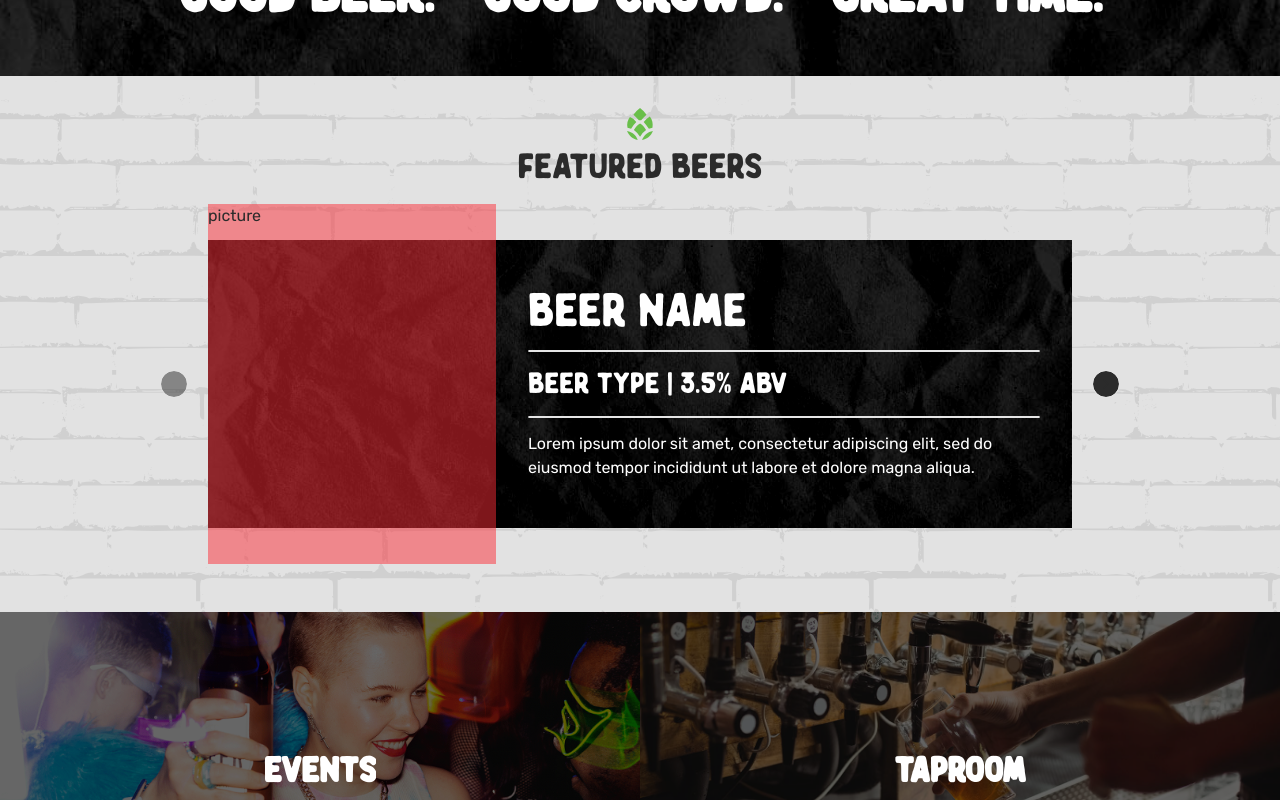
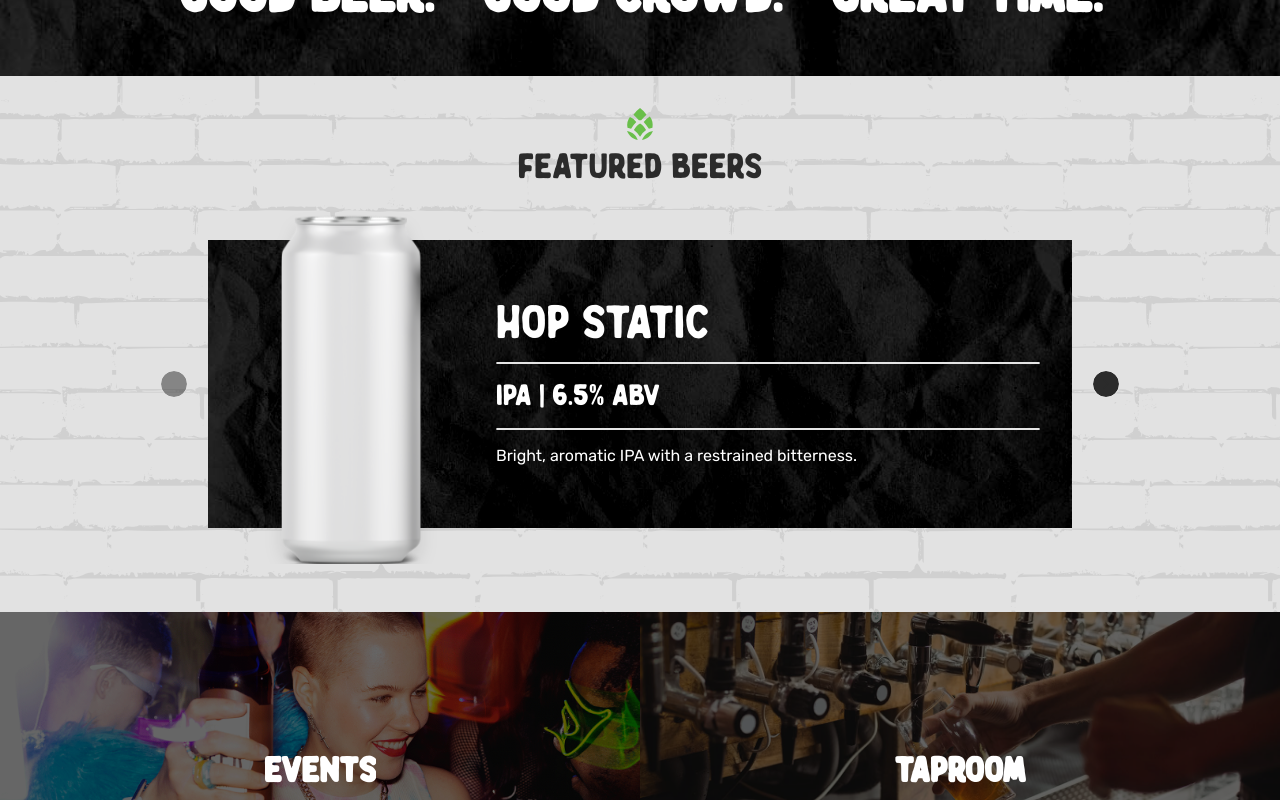
Before and after one commit to Eddie98Lopez/full-circle-nextjs, a Next.js app: page / in a window 1280 px wide. Shown: the part 660-1460 px from the top of the page. Built offline with nearby package versions, Linux system fonts and the light colour scheme.

Commit message:
added the placeholder beer can image and featured beers on home page is now coming from dummy data.

```diff
--- a/app/page.tsx
+++ b/app/page.tsx
@@ -6,6 +6,7 @@ import Banner from "@/components/ui/banner";
 import SocialLinksBar from "@/components/social-bar";
 import { dummySocialLinks } from "@/lib/menus";
 import Link from "next/link";
+import { dummyMyBeers } from "@/lib/dummyData";
 import {
   Carousel,
   CarouselContent,
@@ -68,12 +69,13 @@ export default function Home() {
           <div className=" max-w-4xl mx-auto p-4">
             <Carousel>
               <CarouselContent>
-                <CarouselItem>
-                  <FeaturedBeerCard />
-                </CarouselItem>
-                <CarouselItem>
-                  <FeaturedBeerCard />
-                </CarouselItem>
+                {dummyMyBeers
+                  .filter((beer) => beer.isFeaturedBeer == true)
+                  .map((beer) => (
+                    <CarouselItem key={`featured-beer-${beer.id}`}>
+                      <FeaturedBeerCard beer={beer} />
+                    </CarouselItem>
+                  ))}
               </CarouselContent>
               <CarouselNext />
               <CarouselPrevious />
--- a/components/featured-beer.tsx
+++ b/components/featured-beer.tsx
@@ -1,25 +1,38 @@
 import React from "react";
 import { Separator } from "./ui/separator";
+import Image from "next/image";
+import type { Beer } from "@/lib/dummyData";
 
-const FeaturedBeerCard = () => {
+interface FeaturedBeerCardProps {
+  name: string;
+  type: string;
+  abv: string;
+  description: string;
+}
+
+const FeaturedBeerCard = ({ beer }: { beer: Beer }) => {
   return (
     <li className="grid grid-cols-1 md:grid-cols-[1fr_2fr] max-w-4xl mx-auto min-h-90 h-full relative">
-      <div className="row-start-1 row-end-2 md:row-start-1 md:row-end-2 md:col-start-1 md:col-end-2 w-full z-1 translate-y-10 md:translate-y-0 h-full min-h-70 bg-red-500/50">
-        picture
+      <div className="row-start-1 row-end-2 md:row-start-1 md:row-end-2 md:col-start-1 md:col-end-2 w-full z-1 translate-y-10 md:translate-y-0 h-full min-h-70">
+        <Image
+          fill
+          objectFit="contain"
+          objectPosition={"center center"}
+          src="/images/beer-can.png"
+          alt="beer can"
+          className="scale-120 origin-center drop-shadow-xl w-full"
+        />
       </div>
-      <div className=" text-center md:text-left pt-4 md:pt-0 row-start-2 row-end-3 col-start-1 col-end-2 md:row-start-1 md:row-end-2 md:col-start-2 md:col-end-3 z-1">
-        <div className="flex items-center w-full h-full my-auto p-8">
+      <div className=" text-center md:text-left pt-6 md:pt-0 row-start-2 row-end-3 col-start-1 col-end-2 md:row-start-1 md:row-end-2 md:col-start-2 md:col-end-3 z-1">
+        <div className="flex items-center w-full h-full my-auto p-8 pl-8 md:pl-0">
           <div className="w-full h-full flex flex-col justify-center text-white gap-3.5">
-            <h3 className="text-3xl md:text-5xl font-heading">Beer Name</h3>
+            <h3 className="text-3xl md:text-5xl font-heading">{beer.title}</h3>
             <Separator className="border-1 rounded" />
             <p className="font-heading text-2xl md:text-3xl">
-              Beer Type | 3.5% ABV
+              {beer.beerType} {"  "} | {"  "} {beer.alcByVolPercentage}% ABV
             </p>
             <Separator className="border-1 rounded" />
-            <p>
-              Lorem ipsum dolor sit amet, consectetur adipiscing elit, sed do
-              eiusmod tempor incididunt ut labore et dolore magna aliqua.
-            </p>
+            <p className="text-pretty">{beer.shortDescription}</p>
           </div>
         </div>
       </div>
```
Also changed, not shown: public/images/beer-can.png (added).
